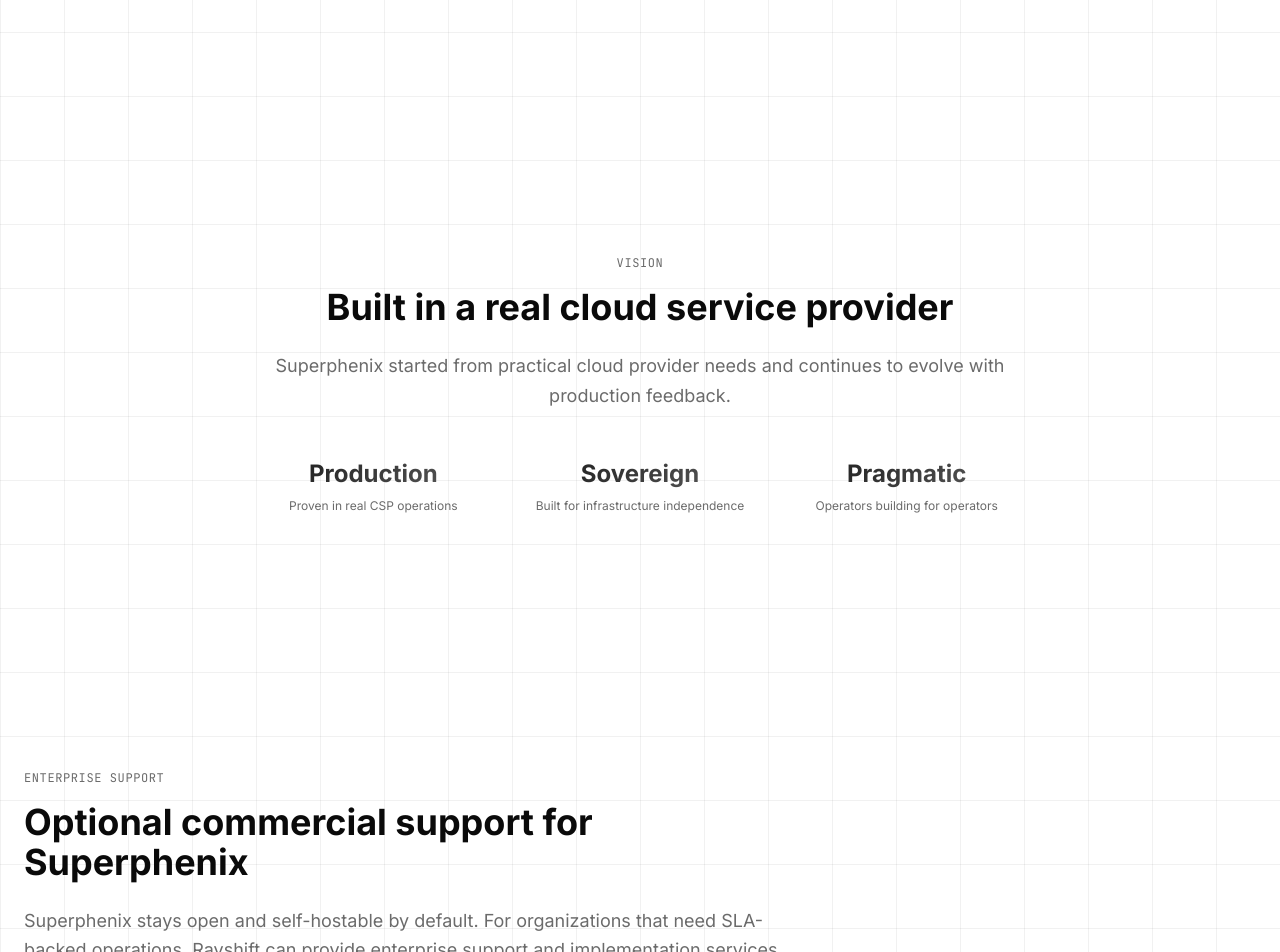
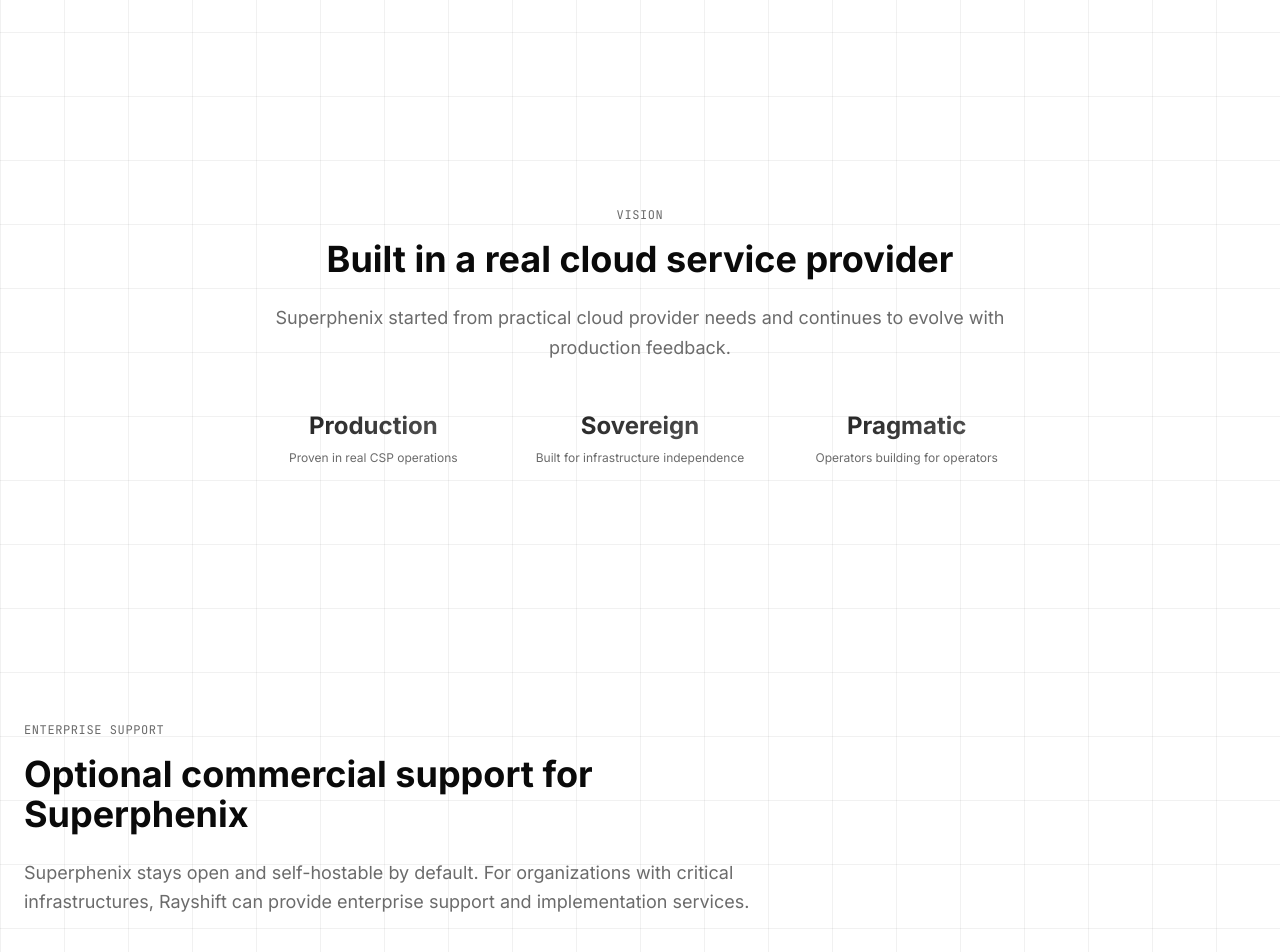
Before and after one commit to super-phenix/website, a React (Vite) app: page / in a window 1280 px wide. Shown: the part 5600-6552 px from the top of the page. Built offline with nearby package versions, Linux system fonts and the light colour scheme; the HTML template or start-up script is replaced by a standard one.

Commit message:
fix(page): minor changes

```diff
--- a/src/components/CredibilitySection.tsx
+++ b/src/components/CredibilitySection.tsx
@@ -8,7 +8,7 @@ const CredibilitySection = () => {
   const t = translations[lang].credibility;
 
   return (
-    <AnimatedSection className="relative py-32">
+    <AnimatedSection className="relative pt-20 pb-32">
       <div className="container mx-auto px-6">
         <div className="max-w-3xl mx-auto text-center">
           <p className="text-xs font-mono text-muted-foreground mb-4 tracking-wider uppercase">{t.tag}</p>
--- a/src/i18n/translations.ts
+++ b/src/i18n/translations.ts
@@ -90,7 +90,7 @@ const translations = {
     enterprise: {
       tag: "Enterprise Support",
       title: "Optional commercial support for Superphenix",
-      description: "Superphenix stays open and self-hostable by default. For organizations that need SLA-backed operations, Rayshift can provide enterprise support and implementation services.",
+      description: "Superphenix stays open and self-hostable by default. For organizations with critical infrastructures, Rayshift can provide enterprise support and implementation services.",
       items: [
         { title: "Enterprise Features", desc: "Advanced multi-tenancy, IAM, governance, and operational controls for large environments." },
         { title: "SLA-backed Support", desc: "Incident response, long-term support, and operational guidance from experienced operators." },
@@ -239,7 +239,7 @@ const translations = {
     enterprise: {
       tag: "Support entreprise",
       title: "Support commercial optionnel pour Superphenix",
-      description: "Superphenix reste open source et auto-hébergeable par défaut. Pour les organisations qui ont besoin d'opérations avec SLA, Rayshift propose du support entreprise et des services d'implémentation.",
+      description: "Superphenix reste open source et auto-hébergeable par défaut. Pour les organisations avec des infrastructures critiques, Rayshift propose du support entreprise et des services d'implémentation.",
       items: [
         { title: "Fonctionnalités entreprise", desc: "Contrôles avancés pour le multi-tenant, IAM, gouvernance et exploitation à grande échelle." },
         { title: "Support avec SLA", desc: "Réponse aux incidents, support long terme et accompagnement opérationnel." },
```
